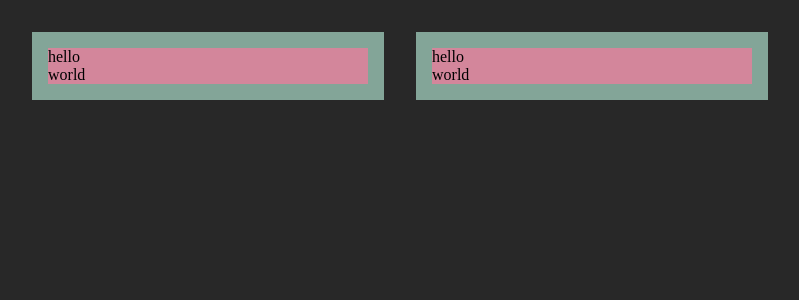
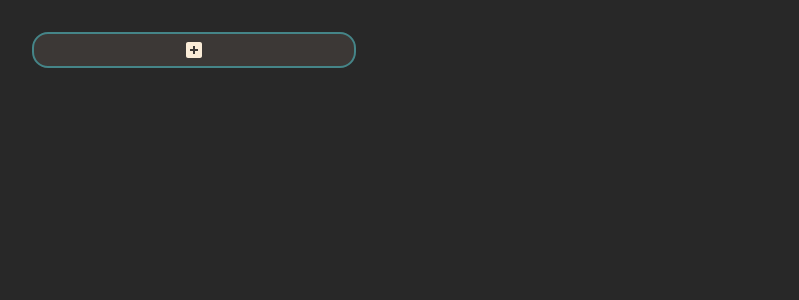
Before and after one commit to pinugit/EasyBoards, a React (Vite) app: page / in a window 1280 px wide. Shown: the top 300 px of the page, without its empty margins (0-799 px from the left). Built offline with nearby package versions, Linux system fonts and the light colour scheme.

Commit message:
added the react-icon package and BoardAdder component

```diff
--- a/package.json
+++ b/package.json
@@ -11,7 +11,8 @@
   },
   "dependencies": {
     "react": "^18.2.0",
-    "react-dom": "^18.2.0"
+    "react-dom": "^18.2.0",
+    "react-icons": "^4.10.1"
   },
   "devDependencies": {
     "@types/react": "^18.2.15",
--- a/src/Components/Boards/Boards.css
+++ b/src/Components/Boards/Boards.css
@@ -1,6 +1,7 @@
 .board {
   display: flex;
   flex-direction: column;
+  gap: 1rem;
 
   padding: 1rem;
 
--- a/src/Components/Boards/Boards.tsx
+++ b/src/Components/Boards/Boards.tsx
@@ -5,6 +5,7 @@ const Boards = () => {
   return (
     <div className="board">
       <Cards />
+      <Cards />
     </div>
   );
 };
--- /dev/null
+++ b/src/Components/Canvas/BoardAdder.css
@@ -0,0 +1,18 @@
+.container {
+  display: flex;
+  justify-content: center;
+  align-items: center;
+
+  height: 2rem;
+  width: 20rem;
+
+  color: antiquewhite;
+  background: #3c3836;
+
+  border-radius: 1rem;
+  border: #458588 2px solid;
+}
+
+.container:hover {
+  background: #458588;
+}
--- /dev/null
+++ b/src/Components/Canvas/BoardAdder.tsx
@@ -0,0 +1,12 @@
+import { SiAddthis } from "react-icons/si";
+import "./BoardAdder.css";
+
+const BoardAdder = () => {
+  return (
+    <div className="container">
+      <SiAddthis />
+    </div>
+  );
+};
+
+export default BoardAdder;
--- a/src/Components/Canvas/Canvas.tsx
+++ b/src/Components/Canvas/Canvas.tsx
@@ -1,10 +1,10 @@
 import Boards from "../Boards/Boards";
+import BoardAdder from "./BoardAdder";
 import "./Canvas.css";
 const Canvas = () => {
   return (
     <div id="Canvas">
-      <Boards />
-      <Boards />
+      <BoardAdder />
     </div>
   );
 };
```
Also changed, not shown: 1 other file (tests, documents, lock files or other folders).
